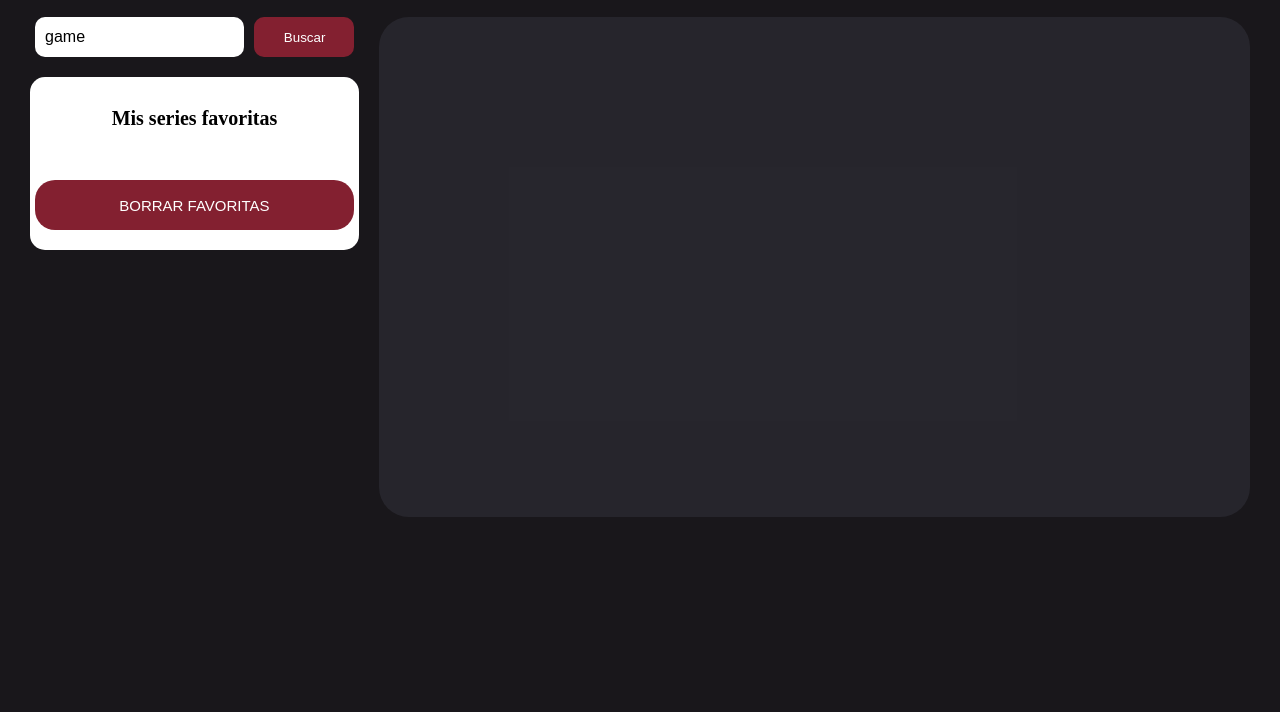
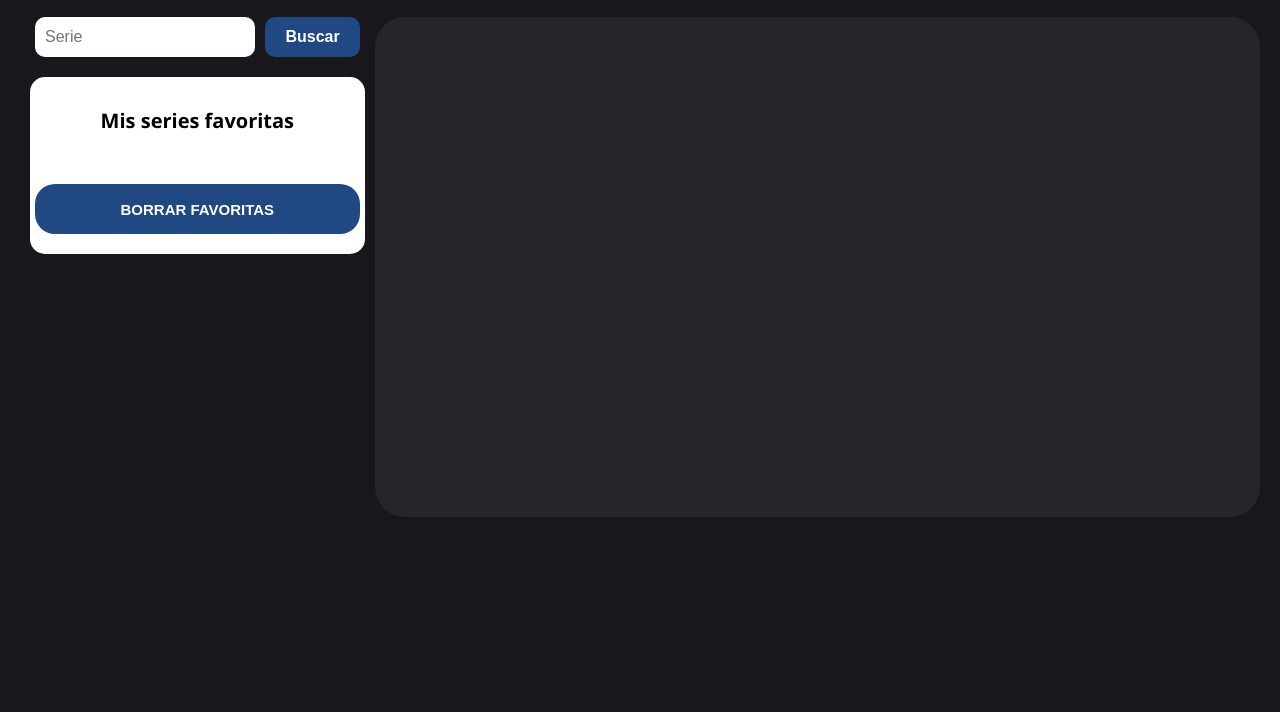
Before and after one commit to Adalab/modulo-2-evaluacion-final-yanirafr, a website: page docs/index.html in a window 1280 px wide. Shown: the part 88-800 px from the top of the page. Drawn offline with nearby package versions, Linux system fonts and the light colour scheme; no server answers.

Commit message:
run docs

```diff
--- a/docs/index.html
+++ b/docs/index.html
@@ -8,6 +8,7 @@
       href="./assets/images/favicon.ico"
       type="image/x-icon"
     />
+    <link href="https://fonts.googleapis.com/css2?family=Open+Sans:wght@400;600;700&display=swap" rel="stylesheet">
     <title>Tus Series Favoritas</title>
     <script src="https://kit.fontawesome.com/1953876c10.js" crossorigin="anonymous"></script>
     <link rel="stylesheet" href="./assets/css/main.css" />
@@ -26,7 +27,7 @@
               name="search__input"
               id="search__input"
               class="search__input js-input"
-              value="game"
+              placeholder="Serie";
             />
             <button class="search__btn js-btn" title="Buscar">Buscar</button>
           </section>
```
Also changed, not shown: docs/assets/css/main.css (+1 -1 lines), docs/assets/js/main.js (+1 -1 lines).
